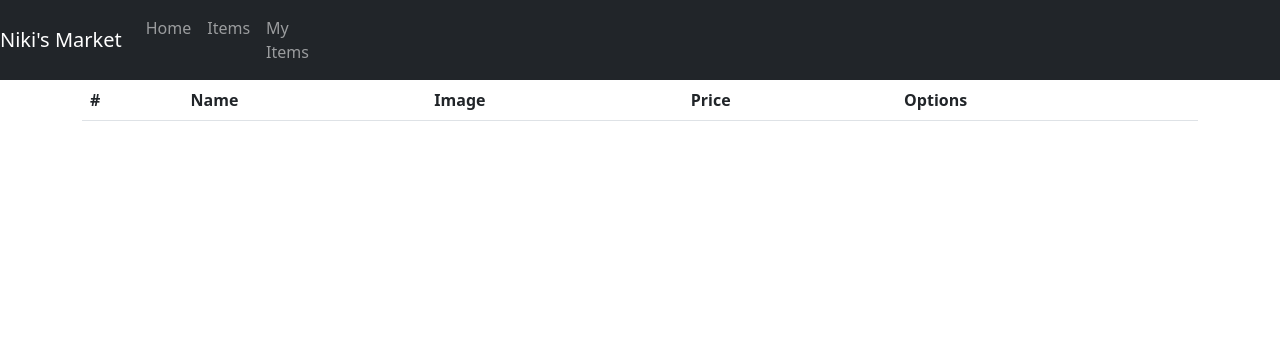
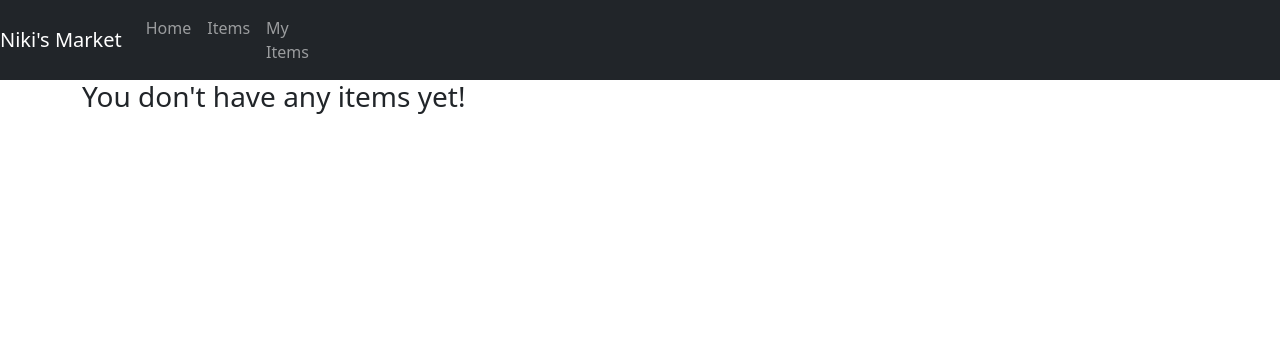
Before and after one commit to nikolayratayov/Market, a Django app: page /my_items/ in a window 1280 px wide; the page is wider, and only the part inside the window is pictured. Shown: the top 340 px of that part. Run offline with Django 4.2, Linux system fonts and the light colour scheme; a user stored in the database is signed in; data comes from the database, SQL or seed files in the repository; both versions use the stored data as it was after the commit; lists and menus that the app fills with data are empty; some libraries are stand-ins or nearby versions.

Commit message:
market app

```diff
--- a/market/main/templates/main/home.html
+++ b/market/main/templates/main/home.html
@@ -17,5 +17,4 @@
 {% endblock %}
 
 {% block content %}
-    <h1>home</h1>
 {% endblock %}
--- a/market/main/templates/main/my_items.html
+++ b/market/main/templates/main/my_items.html
@@ -3,6 +3,7 @@
     Items
 {% endblock %}
 {% block content %}
+    {% if my_items %}
     <table class="table table-hover">
     <thead>
         <tr>
@@ -14,7 +15,6 @@
         </tr>
     </thead>
     <tbody>
-
         {% for item in my_items %}
         <tr>
             <th scope="row">{{ item.pk }}</th>
@@ -32,6 +32,10 @@
                 </td>
         </tr>
         {% endfor %}
+
     </tbody>
     </table>
+    {% else %}
+        <h3>You don't have any items yet!</h3>
+    {% endif %}
 {% endblock %}
--- a/market/main/views.py
+++ b/market/main/views.py
@@ -29,6 +29,9 @@ def itemspage(request):
 
 def myitemspage(request):
     if request.method == 'GET':
+        if not request.user.is_authenticated:
+            messages.success(request, f'You have to log in to check your items!')
+            return redirect('login')
         my_items = Item.objects.filter(owner=request.user)
         return render(request, template_name='main/my_items.html', context={'my_items': my_items})
     if request.method == 'POST':
```
Also changed, not shown: market/db.sqlite3.
